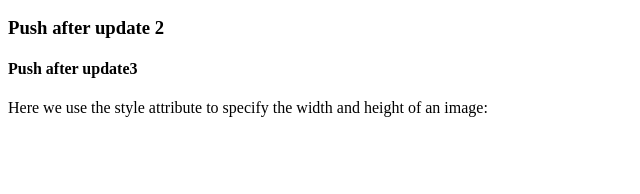
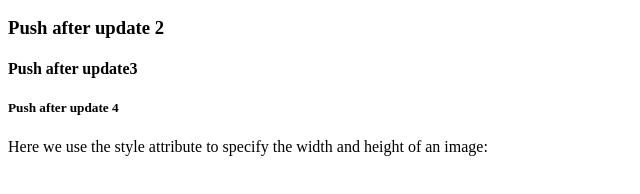
Before and after one commit to dstest81/ds.test, a plain HTML site: page Index.html in a window 1280 px wide. Shown: the part 110-304 px from the top of the page, without its empty margins (0-640 px from the left). Drawn offline with Linux system fonts and the light colour scheme.

Commit message:
update 4

```diff
--- a/Index.html
+++ b/Index.html
@@ -5,6 +5,7 @@
 <h2>with VSS Code</h2>
 <h3>Push after update 2</h3>
 <h4>Push after update3</h4>
+<h5>Push after update 4</h5>
 <p>Here we use the style attribute to specify the width and height of an image:</p>
 
 
```
